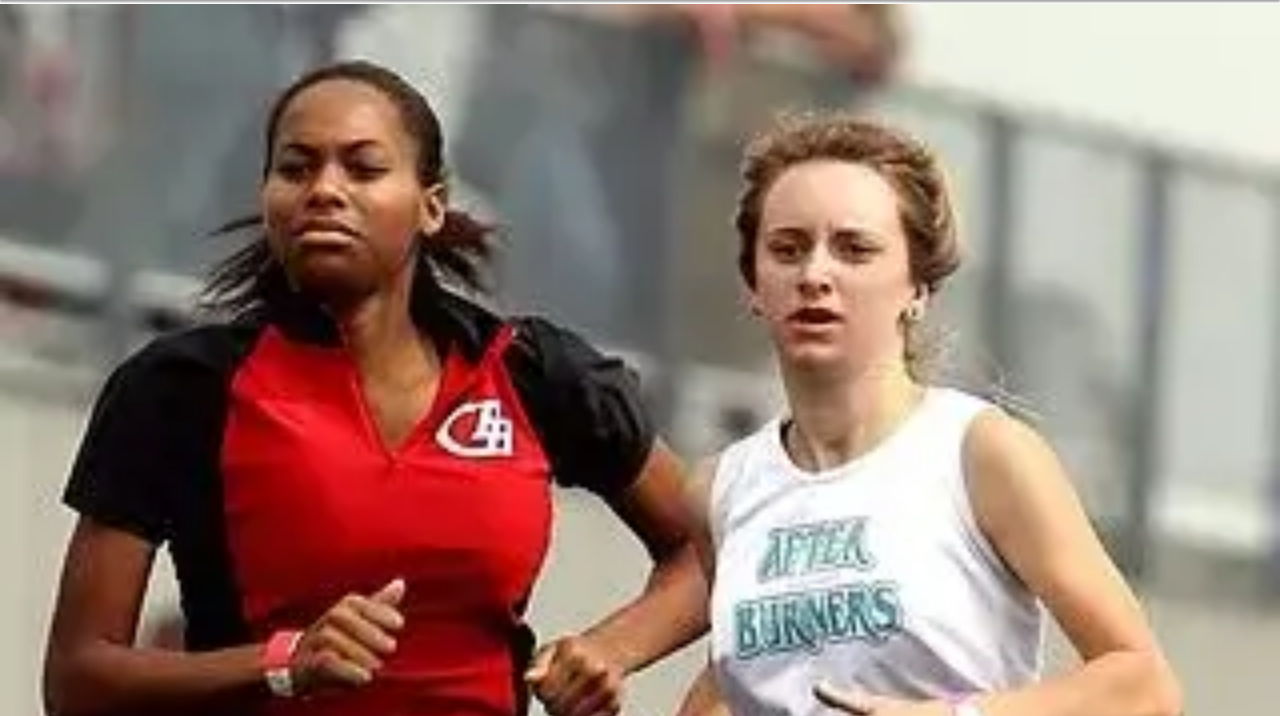
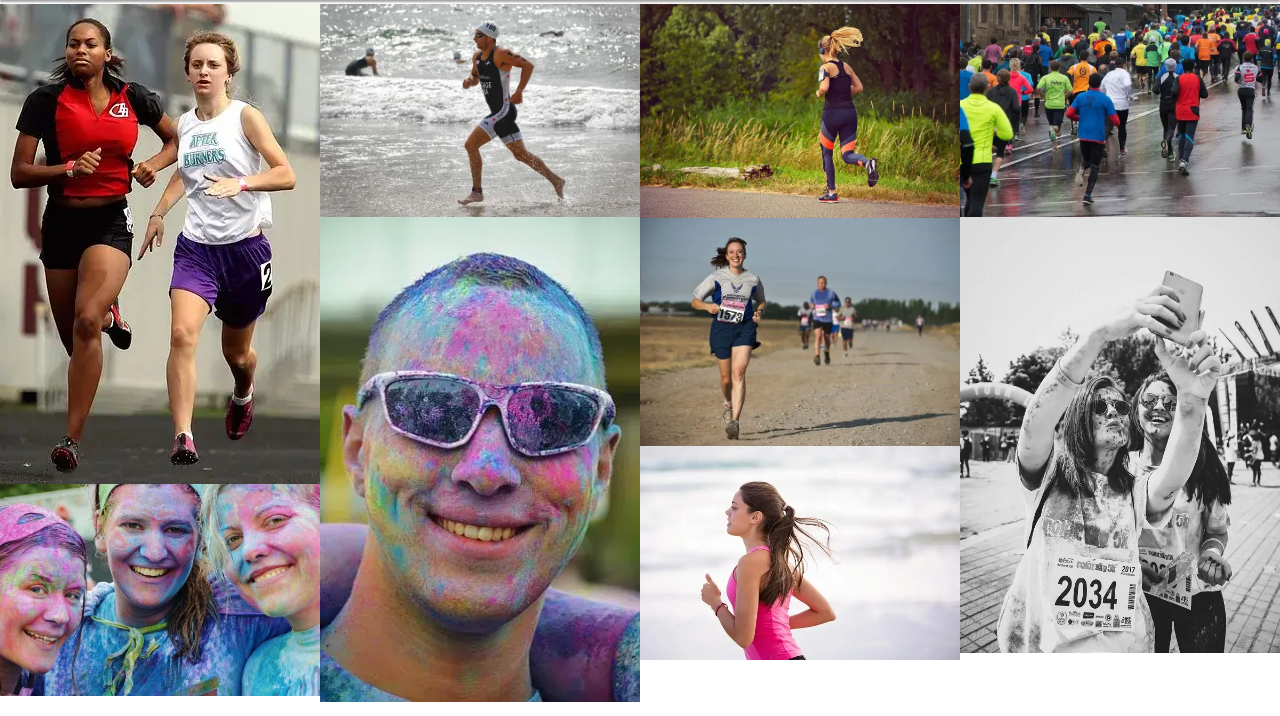
Before and after one commit to GenericName192/ci-love-running-walkthrough, a plain HTML site: page gallery.html in a window 1280 px wide. Shown: the part 75-791 px from the top of the page. Drawn offline with nearby package versions, Linux system fonts and the light colour scheme.

Commit message:
increase gallery columns on larger screens

```diff
--- a/assets/css/style.css
+++ b/assets/css/style.css
@@ -212,6 +212,14 @@ main {
   color: #3a3a3a;
 }
 
+/* media query: tablets and larger (576px and up) */
+@media (min-width: 576px) {
+  #photos {
+    column-count: 2;
+    column-gap: 0;
+  }
+}
+
 /* media query: tablets and larger (768px and up) */
 
 @media (min-width: 768px) {
@@ -268,6 +276,10 @@ main {
     text-align: end;
     align-self: flex-end;
   }
+
+  #photos {
+    column-count: 3;
+  }
 }
 
 /* media query: laptops and larger (992px and up) */
@@ -304,4 +316,8 @@ main {
   #benefits-physical > div {
     align-self: flex-end;
   }
+
+  #photos {
+    column-count: 4;
+  }
 }
```
